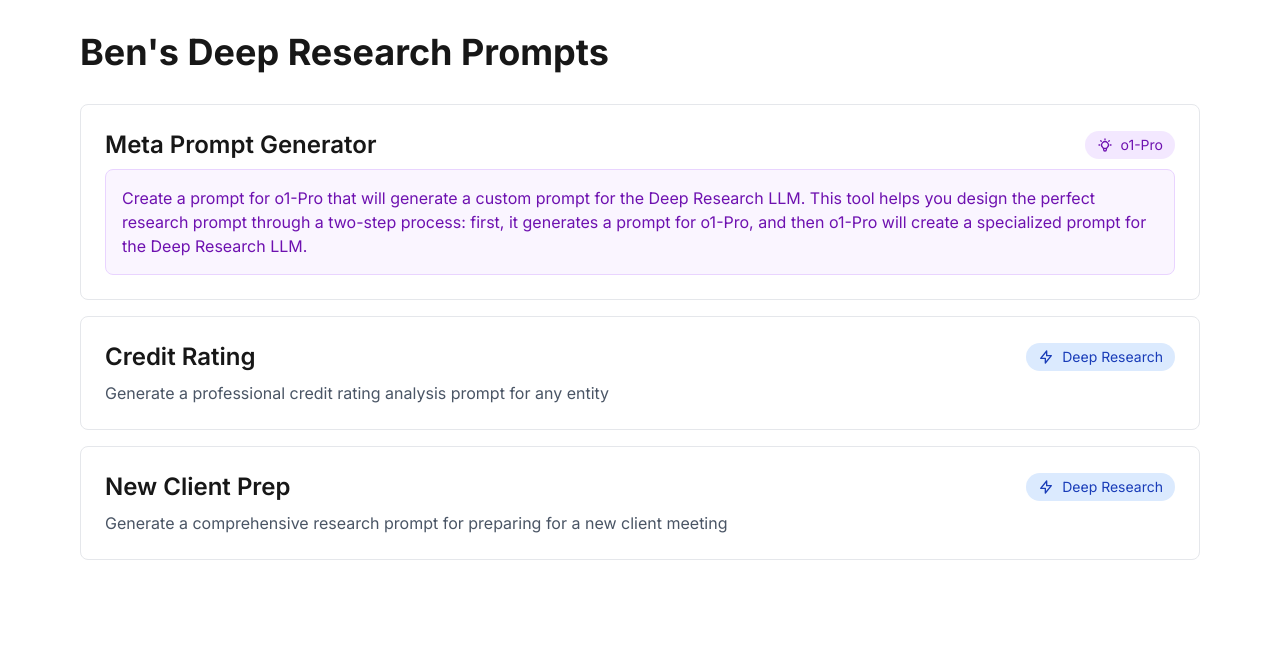
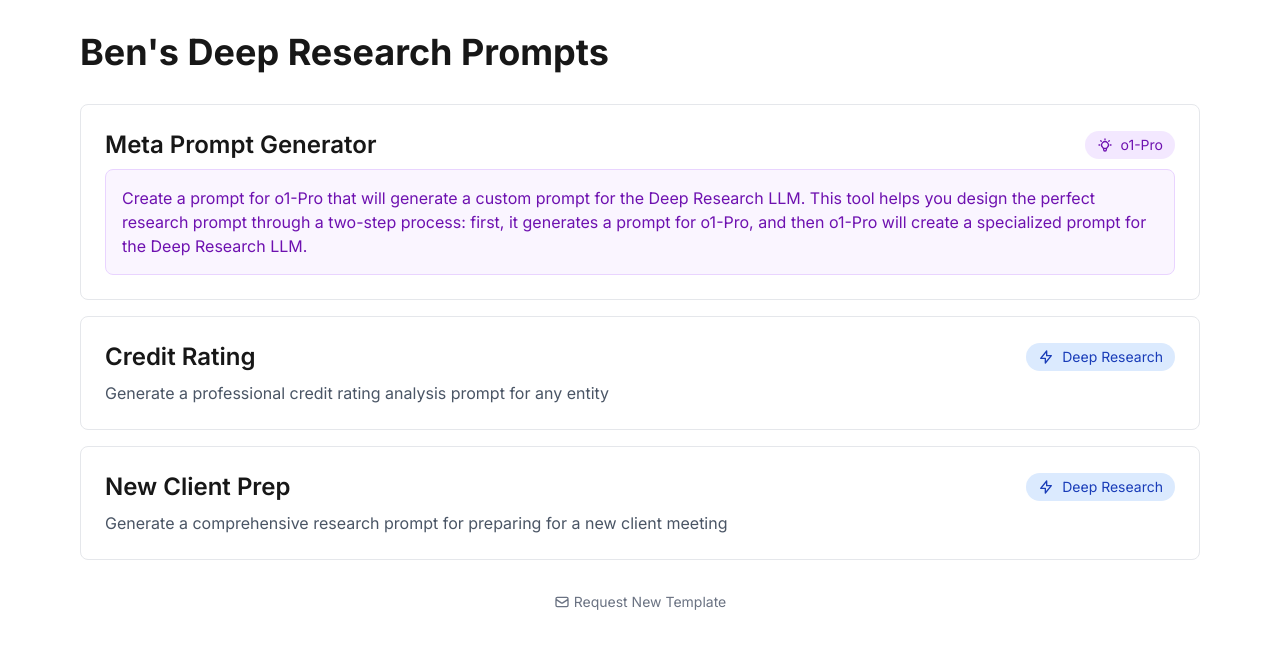
Before and after one commit to benreeve1984/deep-research-prompts, a Next.js app: page / in a window 1280 px wide. Shown: the top 648 px of the page. Built offline with nearby package versions, Linux system fonts and the light colour scheme.

Commit message:
Add email link for template requests on main page
- Added a new section with a mailto link for users to request new templates, enhancing user engagement and support options.

```diff
--- a/src/app/page.tsx
+++ b/src/app/page.tsx
@@ -62,6 +62,18 @@
           </p>
         </Link>
       </div>
+
+      <div className="mt-8 text-center">
+        <a
+          href="mailto:ben.reeve@oliverwyman.com?subject=Request%20New%20Template"
+          className="text-sm text-gray-500 dark:text-gray-400 hover:text-gray-700 dark:hover:text-gray-200 inline-flex items-center gap-1"
+        >
+          <svg className="w-4 h-4" fill="none" stroke="currentColor" viewBox="0 0 24 24">
+            <path strokeLinecap="round" strokeLinejoin="round" strokeWidth={2} d="M3 8l7.89 5.26a2 2 0 002.22 0L21 8M5 19h14a2 2 0 002-2V7a2 2 0 00-2-2H5a2 2 0 00-2 2v10a2 2 0 002 2z" />
+          </svg>
+          Request New Template
+        </a>
+      </div>
     </main>
   );
 }
```
